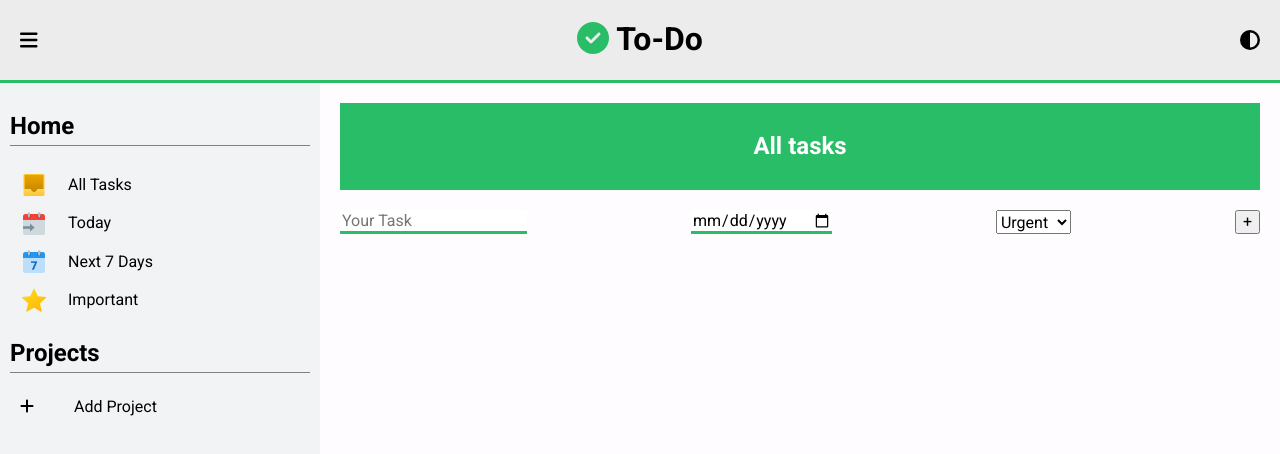
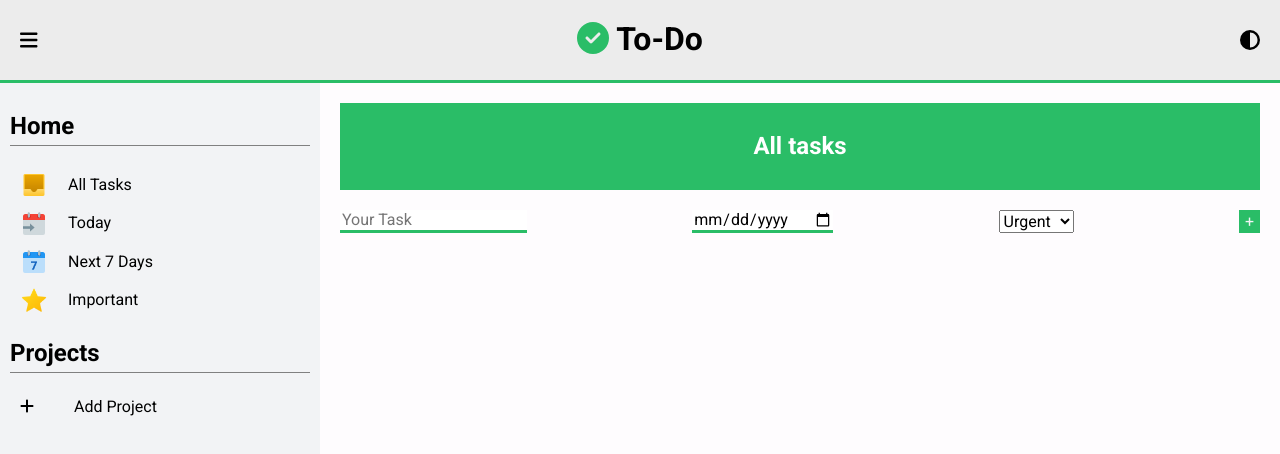
Before and after one commit to ZTanvir/todo-list, a website built with webpack: page src/index.html in a window 1280 px wide. Built offline with nearby package versions, Linux system fonts and the light colour scheme.

Commit message:
Add style to plus btn

```diff
--- a/src/index.html
+++ b/src/index.html
@@ -68,7 +68,7 @@
                     <option value="urgent">Urgent</option>
                     <option value="normal">Normal</option>
                 </select>
-                <button class="add-task">+</button>
+                <button class="add-task-btn">+</button>
             </div>
             <div class="task-list">
                 <div class="show-task-list"></div>
--- a/src/style.css
+++ b/src/style.css
@@ -156,3 +156,11 @@ input[type="date"] {
   border: none;
   border-bottom: 3px solid var(--accentDark);
 }
+.add-task .add-task-btn {
+  background-color: var(--accentDark);
+  border: none;
+  color: var(--asideBg);
+}
+.add-task-btn:is(:hover, :focus) {
+  cursor: pointer;
+}
```
